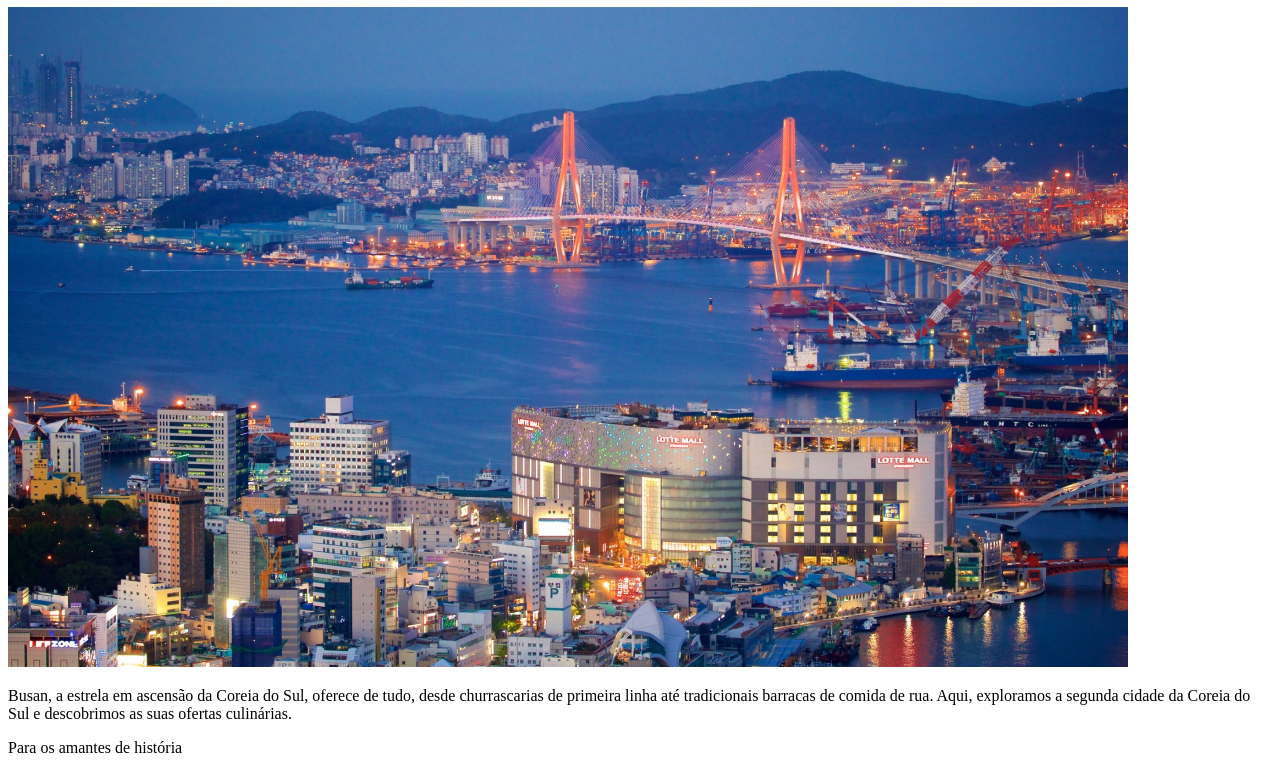
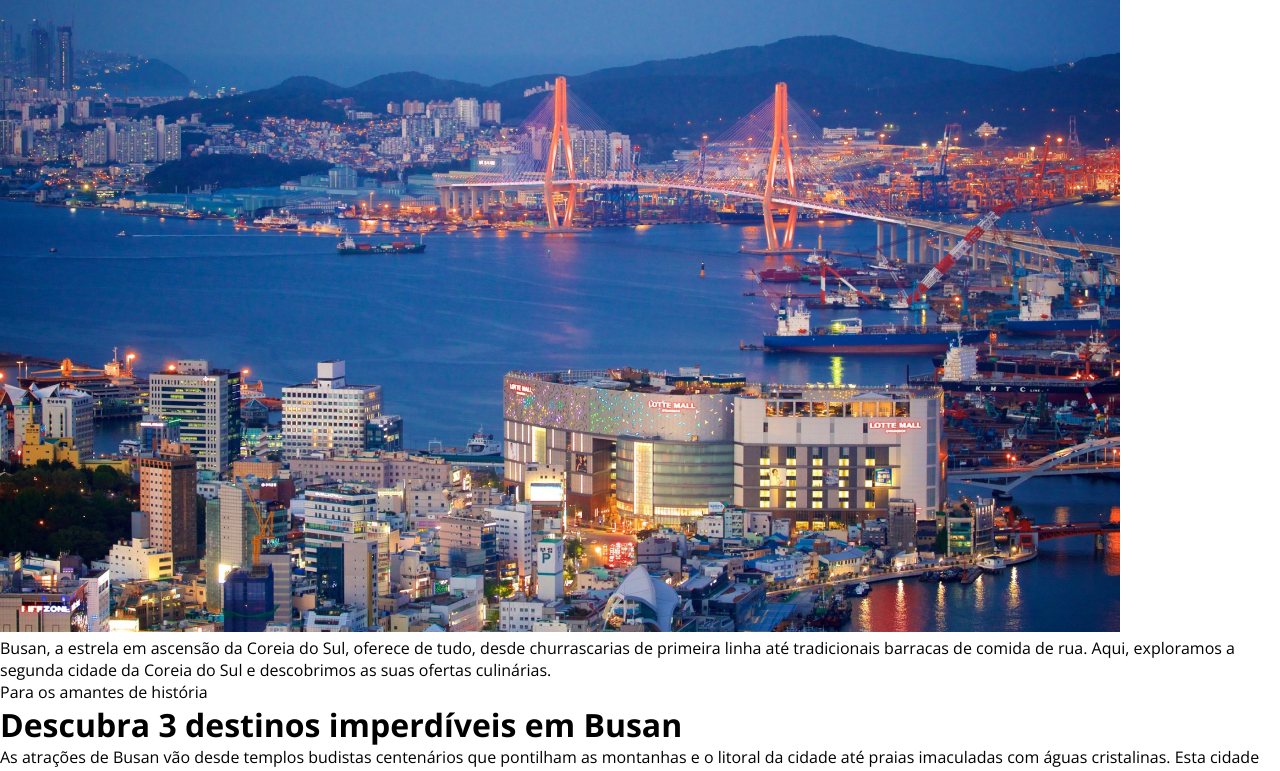
Before and after one commit to anndcodes/local-turistico, a plain HTML site: page index.html in a window 1280 px wide. Shown: the part 99-870 px from the top of the page. Drawn offline with nearby package versions, Linux system fonts and the light colour scheme.

Commit message:
style: add style  configuration

```diff
--- a/index.html
+++ b/index.html
@@ -4,7 +4,11 @@
 <head>
   <meta charset="UTF-8" />
   <meta name="viewport" content="width=device-width, initial-scale=1.0" />
+  <link rel="preconnect" href="https://fonts.googleapis.com">
+  <link rel="preconnect" href="https://fonts.gstatic.com" crossorigin>
   <title>Local Turístico | Conheça Busan</title>
+  <link rel="stylesheet" href="style.css">
+  <link href="https://fonts.googleapis.com/css2?family=Open+Sans:ital,wght@0,300..800;1,300..800&display=swap" rel="stylesheet">
 </head>
 
 <body>
--- a/style.css
+++ b/style.css
@@ -0,0 +1,39 @@
+* {
+  margin: 0;
+  padding: 0;
+  box-sizing: border-box;
+}
+
+:root {
+  font-size: 62.5%;
+  font-family: "Open Sans", sans-serif;
+
+  --background-default: #F5F4F0;
+  --border-primary: #D9D9D9;
+
+  --text-primary: #1B1B1B;
+  --text-secondary: #333333;
+  --text-tertiary: #696969;
+  --text-headliene: #E1624F;
+
+  --accent-blue: #0C51A7;
+  --accent-orange: #E95E10;
+  --accent-pink: #E5245E;
+  --accent-purple: #591B98;
+}
+
+body {
+  font-size: 1.6rem;
+}
+
+h1 {
+  font-size: 3.6rem;
+}
+
+h2 {
+  font-size: 3.2rem;
+}
+
+h3 {
+  font-size: 2.8rem;
+}
```
